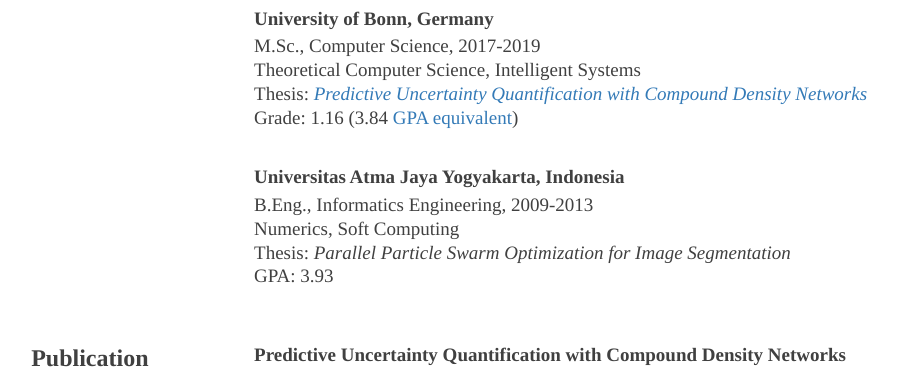
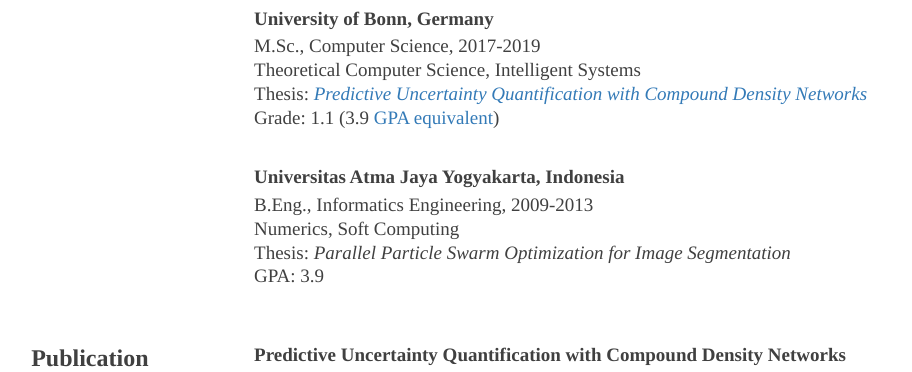
Before and after one commit to hsyodysseyjr/wiseodd0, a Jekyll site: the page built from about.html, in a window 1280 px wide and 900 px high, scrolled down 453 px. Shown: the part 153-525 px from the top of the window, without its empty margins (178-1090 px from the left). Built offline with Jekyll 4.4.1, drawn with Linux system fonts in a browser that asks for light colours; nearby versions of some CDN libraries; formulas are drawn with MathJax 3.

Commit message:
Update profile

```diff
--- a/about.html
+++ b/about.html
@@ -54,7 +54,7 @@ header-img: "img/about-bg.jpg"
             <div>M.Sc., Computer Science, 2017-2019</div>
             <div>Theoretical Computer Science, Intelligent Systems</div>
             <div>Thesis: <i><a href="/files/cdn_master_thesis.pdf">Predictive Uncertainty Quantification with Compound Density Networks</a></i></div>
-            <div>Grade: 1.16 (3.84 <a href="https://en.wikipedia.org/wiki/Academic_grading_in_Germany#Overview">GPA equivalent</a>)</div>
+            <div>Grade: 1.1 (3.9 <a href="https://en.wikipedia.org/wiki/Academic_grading_in_Germany#Overview">GPA equivalent</a>)</div>
 
             <div class="row" style="padding-bottom: 2em"></div>
 
@@ -62,7 +62,7 @@ header-img: "img/about-bg.jpg"
             <div>B.Eng., Informatics Engineering, 2009-2013</div>
             <div>Numerics, Soft Computing</div>
             <div>Thesis: <i>Parallel Particle Swarm Optimization for Image Segmentation</i></div>
-            <div>GPA: 3.93</div>
+            <div>GPA: 3.9</div>
         </div>
     </div>
 
```
